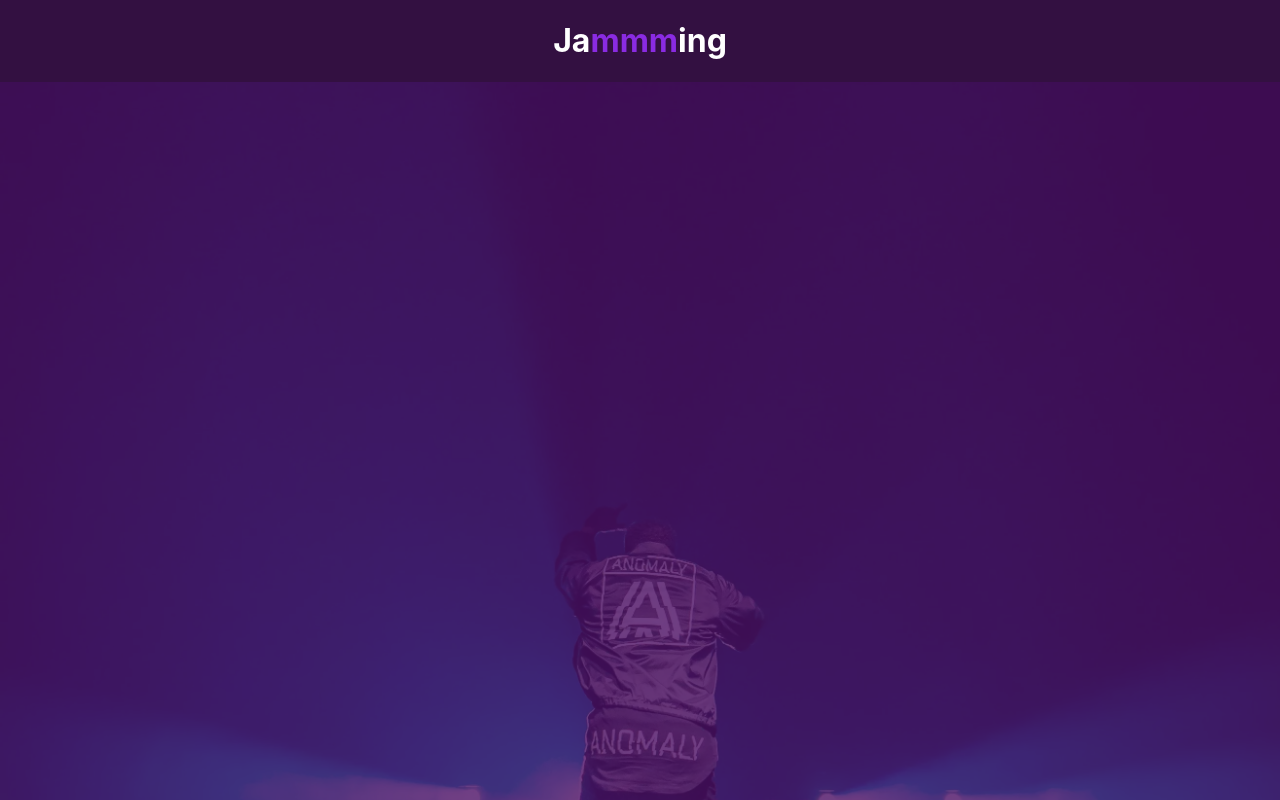
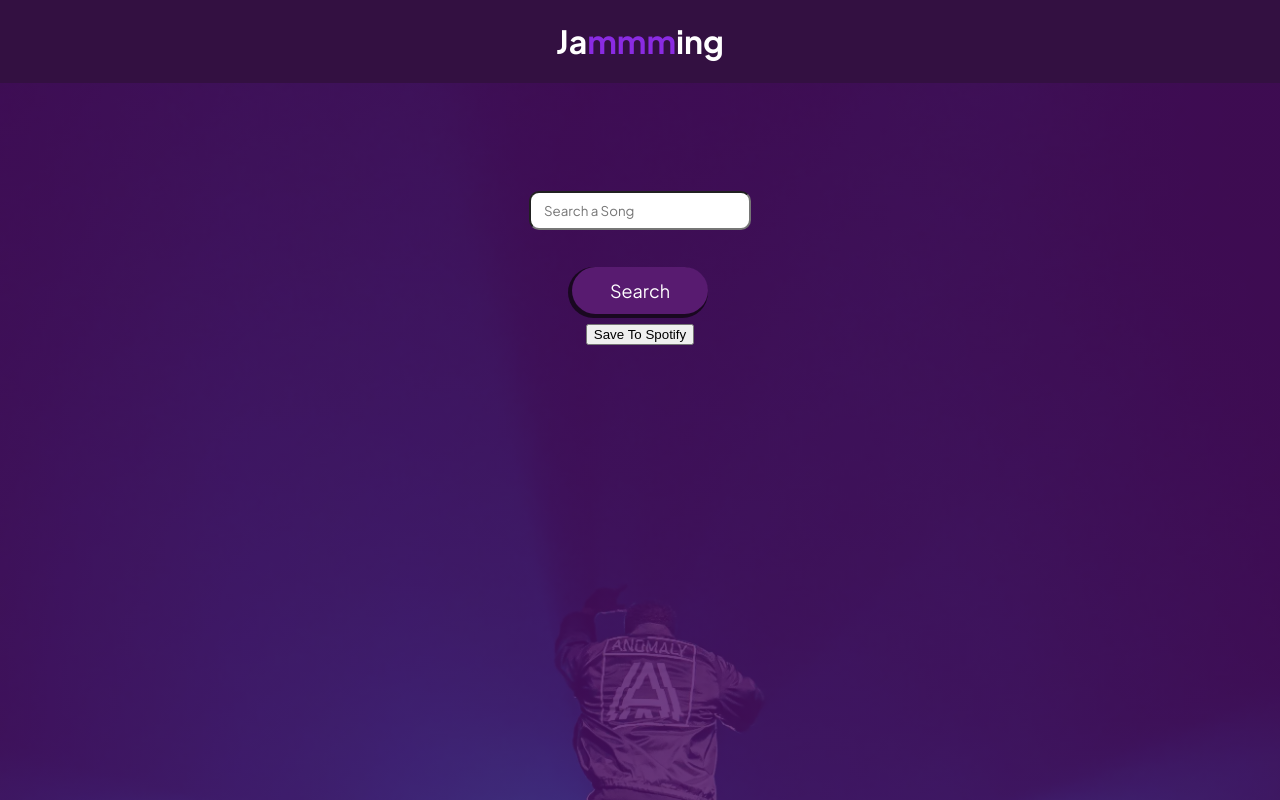
Before and after one commit to ricard0g/codecademyProjects, a React (Create React App) app in the folder jamming/: page / in a window 1280 px wide. Shown: the top 800 px of the page. Built offline with nearby package versions, Linux system fonts and the light colour scheme.

Commit message:
Search Bar and Button Search styled and positioned, not stateful yet

```diff
--- a/jamming/src/App.css
+++ b/jamming/src/App.css
@@ -1,3 +1,7 @@
+/* Import of fonts */
+@import url('https://fonts.googleapis.com/css2?family=Plus+Jakarta+Sans:ital,wght@0,200..800;1,200..800&display=swap');
+
+
 .App {
   text-align: center;
 }
@@ -11,23 +15,16 @@
   justify-content: center;
   font-size: calc(10px + 2vmin);
   color: white;
+  font-family: "Plus Jakarta Sans", sans-serif;
 }
 
 .App-main {
   position: relative;
   height: 100vh;
   width: 100%;
-  background-image: url(./assets/karsten-winegeart-pJ6HTjx-LV0-unsplash.webp);
+  background-image: linear-gradient(90deg, rgba(77, 15, 102, 0.8), rgba(77, 15, 102, 0.8)), url(./assets/karsten-winegeart-pJ6HTjx-LV0-unsplash.webp);
   background-repeat: no-repeat;
   background-size: cover;
   background-position: center;
+  padding: 10vh 0;
 }
-
-.App-main::before {
-  content: '';
-  display: block;
-  position: relative;
-  height: 100%;
-  width: 100%;
-  background-color: rgba(77, 15, 102, 0.8);
-}
--- a/jamming/src/App.js
+++ b/jamming/src/App.js
@@ -2,6 +2,8 @@ import logo from './logo.svg';
 import './App.css';
 import { Banner } from './components/banner/banner';
 import { SearchBar } from './components/searchBar/SearchBar';
+import { SearchTable } from './components/SearchTable/SearchTable';
+import styles from './global.module.css';
 
 function App() {
   return (
@@ -10,7 +12,7 @@ function App() {
         <Banner />
       </header>
       <main className="App-main">
-        <SearchBar />
+        <SearchTable />
       </main>
     </div>
   );
--- a/jamming/src/components/SearchTable/SearchTable.js
+++ b/jamming/src/components/SearchTable/SearchTable.js
@@ -1,10 +1,14 @@
-import { useState } from 'react';
-import { SearchBar } from '../searchBar/SearchBar';
+import { useState } from "react";
+import { SearchBar } from "../searchBar/SearchBar";
+import { TrackColumns } from "../TrackColumns/TrackColumns";
 
 function SearchTable() {
-    return (
-        <>
-            <SearchBar />
-        </>
-    )
+	return (
+		<>
+			<SearchBar />
+			<TrackColumns />
+		</>
+	);
 }
+
+export { SearchTable };
--- a/jamming/src/components/TrackColumns/LeftColumn/LeftColumn.js
+++ b/jamming/src/components/TrackColumns/LeftColumn/LeftColumn.js
@@ -1,9 +1,5 @@
+function LeftColumn(props) {
+	return <div></div>;
+}
 
-
-function LeftColumn(props) {
-    return (
-        <div>
-
-        </div>
-    )
-}
+export { LeftColumn };
--- a/jamming/src/components/TrackColumns/TrackColumns.js
+++ b/jamming/src/components/TrackColumns/TrackColumns.js
@@ -1,10 +1,13 @@
-
-
+import { LeftColumn } from "./LeftColumn/LeftColumn";
+import { RightColumn } from "./RightColumn/RightColumn";
 
 function TrackColumns(props) {
-    return (
-        <div>
+	return (
+		<div>
+			<LeftColumn />
+			<RightColumn />
+		</div>
+	);
+}
 
-        </div>
-    )
-}
+export { TrackColumns };
--- a/jamming/src/components/searchBar/SearchBar.css
+++ b/jamming/src/components/searchBar/SearchBar.css
@@ -1,20 +1,37 @@
+/* Import Font */
+@import url('https://fonts.googleapis.com/css2?family=Plus+Jakarta+Sans:ital,wght@0,200..800;1,200..800&display=swap');
+
+.font {
+    font-family: "Plus Jakarta Sans", sans-serif;
+}
+
 .searchBarContainer {
     display: grid;
     place-items: center;
     width: 100%;
     height: 20%;
-    margin: 20% auto;
 }
 
 .searchBarInput {
     width: 15%;
-    height: 20%;
+    height: 30%;
     border-radius: 10px;
     margin: 2% auto;
+    padding: 0.35vh 1vw;
 }
 
 .buttonSearch {
     font-size: 1.125rem;
-    background-color: #331041;
-    box-shadow: -2px 2px 0px #190820;
+    background-color: #581b70;
+    color: white;
+    box-shadow: -2px 2px 0px 2px #190820;
+    cursor: pointer;
+    padding: 1.5vh 3vw;
+    border-radius: 50px;
+    border: 0px;
+    transition: 0.25s ease;
 }
+
+.buttonSearch:hover {
+    background-color: #8228a5;
+}
--- a/jamming/src/components/searchBar/SearchBar.js
+++ b/jamming/src/components/searchBar/SearchBar.js
@@ -4,8 +4,8 @@ import "./SearchBar.css";
 function SearchBar() {
 	return (
 		<div className="searchBarContainer">
-			<input type="text" className="searchBarInput" />
-			<button type="submit" className="buttonSearch">Search</button>
+			<input type="text" className="searchBarInput font" placeholder="Search a Song" />
+			<button type="submit" className="buttonSearch font">Search</button>
 		</div>
 	);
 }
--- /dev/null
+++ b/jamming/src/global.module.css
@@ -0,0 +1,6 @@
+/* Import of fonts */
+@import url('https://fonts.googleapis.com/css2?family=Plus+Jakarta+Sans:ital,wght@0,200..800;1,200..800&display=swap');
+
+.font {
+  font-family: "Plus Jakarta Sans", sans-serif;
+}
--- a/jamming/src/index.css
+++ b/jamming/src/index.css
@@ -1,3 +1,5 @@
+
+
 body {
   margin: 0;
   font-family: -apple-system, BlinkMacSystemFont, 'Segoe UI', 'Roboto', 'Oxygen',
```
